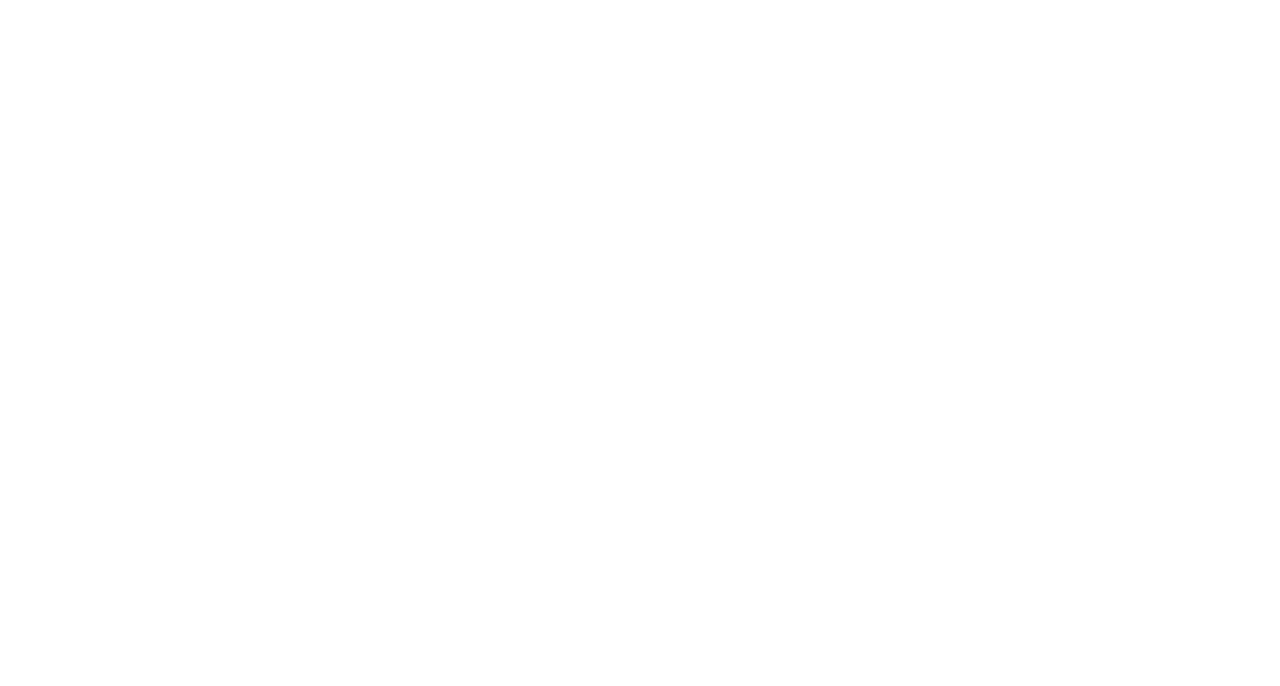
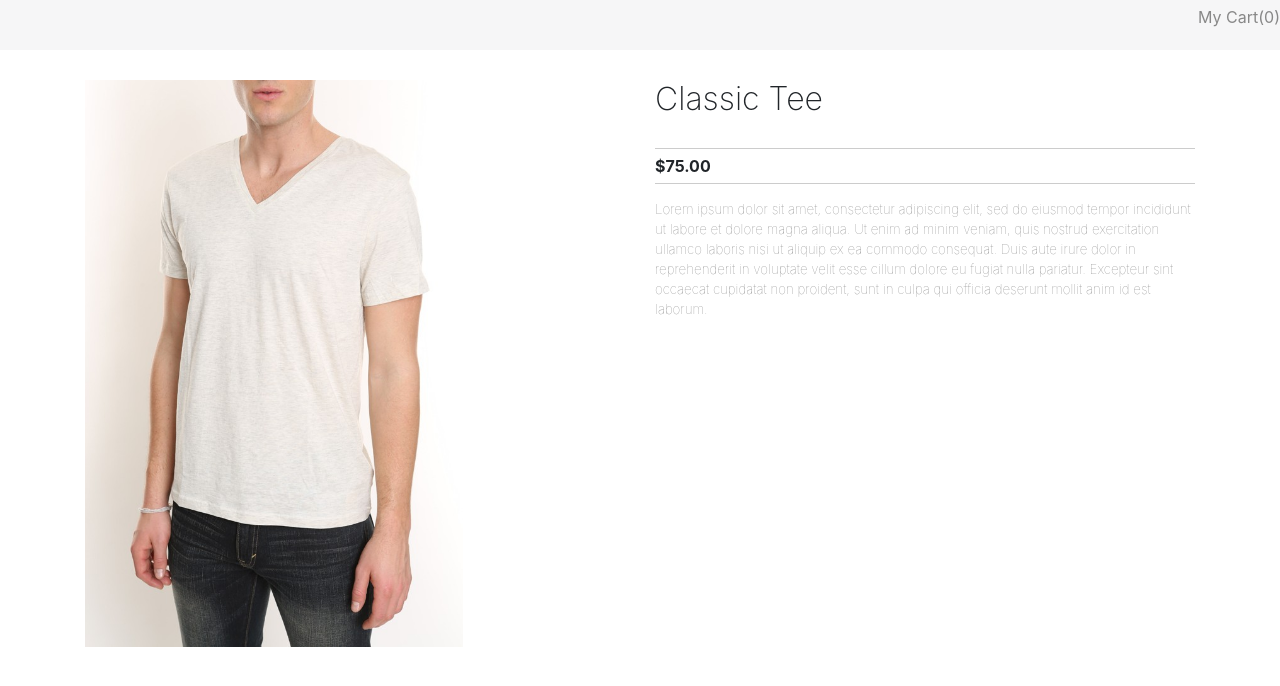
Before and after one commit to ShawnXU0208/front-end-test, a plain HTML site: page index.html in a window 1280 px wide. Drawn offline with nearby package versions, Linux system fonts and the light colour scheme.

Commit message:
3rd commit at 05-01-2019 16:26, with some elements added and styled

```diff
--- a/index.html
+++ b/index.html
@@ -9,18 +9,33 @@
 	<title>Online Tee Store</title>
 
 	<link rel = 'stylesheet' href = 'style.css'>
+	<link rel = 'stylesheet' href = 'https://stackpath.bootstrapcdn.com/bootstrap/4.2.1/css/bootstrap.min.css'>
 </head>
 
 <body>
 	<header>
-		<div class = 'cart-icon'></div>
+		<div class = 'cart-icon'>
+			<p>My Cart(<span id = 'added-num'>0</span>)</p>
+		</div>
 	</header>
 
 	<body>
-		<div class = 'product-image'></div>
-		<div class = 'product-details'>
-			<div class = 'product-content-display'></div>
-			<div class = 'product-buying-manipulate'></div>
+		<div class = 'container'>
+			<div class = 'row'>
+				<div class = 'product-image col-sm-6 col-12'>
+					<img class = 'img-fluid' src = 'imgs/classic-tee.jpg' alt = 'classic-tee' />
+				</div>
+				<div class = 'product-details col-sm-6 col-12'>
+					<div class = 'product-content-display'>
+						<h2 class = 'product-title'>Classic Tee</h2>
+						<p class = 'product-price'>$75.00</p>
+						<p class = 'product-description'>
+							Lorem ipsum dolor sit amet, consectetur adipiscing elit, sed do eiusmod tempor incididunt ut labore et dolore magna aliqua. Ut enim ad minim veniam, quis nostrud exercitation ullamco laboris nisi ut aliquip ex ea commodo consequat. Duis aute irure dolor in reprehenderit in voluptate velit esse cillum dolore eu fugiat nulla pariatur. Excepteur sint occaecat cupidatat non proident, sunt in culpa qui officia deserunt mollit anim id est laborum.
+						</p>
+					</div>
+					<div class = 'product-buying-manipulate'></div>
+				</div>
+			</div>
 		</div>
 	</body>
 </body>
--- a/style.css
+++ b/style.css
@@ -0,0 +1,31 @@
+.cart-icon{
+	width: 100%;
+	background-color: #F6F6F7;
+	color: #888888;
+	text-align: right;
+	padding: 5px 0px;
+	margin-bottom: 30px;
+}
+
+.product-image img{
+	width: 70%;
+	height: auto;
+}
+
+.product-title{
+	font-weight: 220;
+}
+
+.product-price{
+	border-top: 1px solid #cccccc;
+	border-bottom: 1px solid #cccccc;
+	padding: 5px 0px;
+	margin-top: 30px;
+	font-weight: bold;
+}
+
+.product-description{
+	color: #888888;
+	font-weight: lighter;
+	font-size: smaller;
+}
```
Also changed, not shown: imgs/classic-tee.jpg (added), 1 other file.
